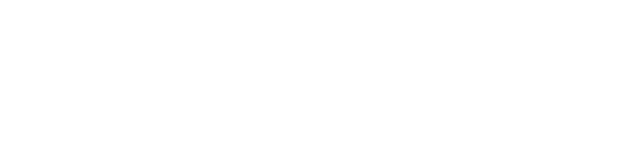
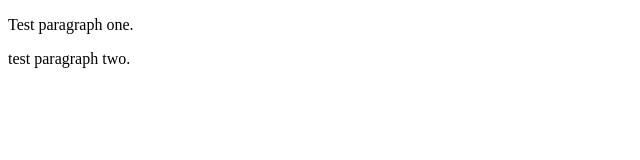
Before and after one commit to samirag1/Gure_INF651_Week01, a plain HTML site: page index.html in a window 1280 px wide. Shown: the whole page, without its empty margins (0-640 px from the left). Drawn offline with Linux system fonts and the light colour scheme.

Commit message:
added 2 paragraphs for test.

```diff
--- a/index.html
+++ b/index.html
@@ -5,5 +5,8 @@
      <meta name="viewport" content="width=device-width, initial-scale=1.0" />
      <title>Document</title>
    </head>
-   <body></body>
+   <body>
+       <p> Test paragraph one.</p>
+       <p>test paragraph two.</p>
+   </body>
    </html>
```
